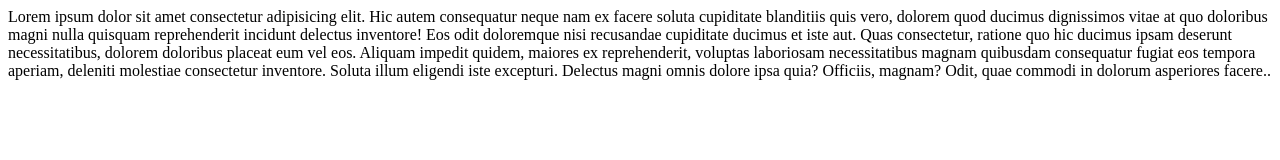
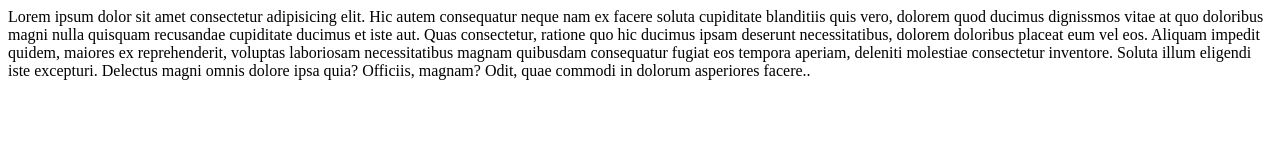
Before and after one commit to ashubin/HimoBicycleWebsite, a plain HTML site: page index.html in a window 1280 px wide. Drawn offline with Linux system fonts and the light colour scheme.

Commit message:
Test git

```diff
--- a/index.html
+++ b/index.html
@@ -9,8 +9,7 @@
 	<body>
 		Lorem ipsum dolor sit amet consectetur adipisicing elit. Hic autem
 		consequatur neque nam ex facere soluta cupiditate blanditiis quis vero,
-		dolorem quod ducimus dignissimos vitae at quo doloribus magni nulla quisquam
-		reprehenderit incidunt delectus inventore! Eos odit doloremque nisi
+		dolorem quod ducimus dignissmos vitae at quo doloribus magni nulla quisquam
 		recusandae cupiditate ducimus et iste aut. Quas consectetur, ratione quo hic
 		ducimus ipsam deserunt necessitatibus, dolorem doloribus placeat eum vel
 		eos. Aliquam impedit quidem, maiores ex reprehenderit, voluptas laboriosam
```
Also changed, not shown: js/app.js (added), 2 other files.
